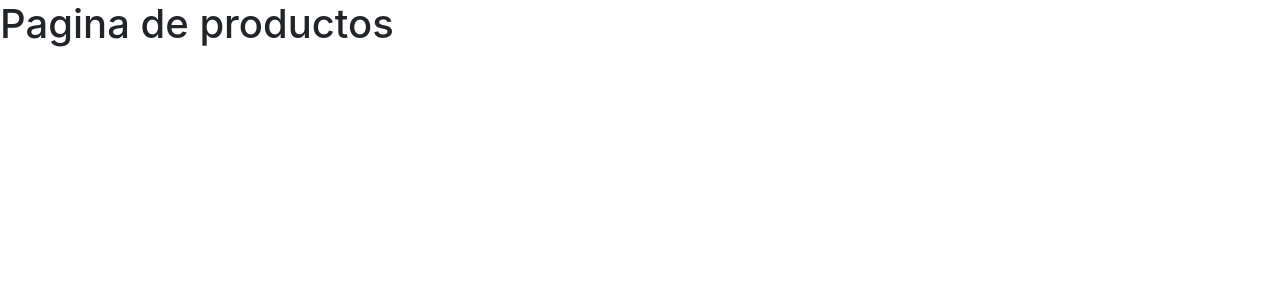
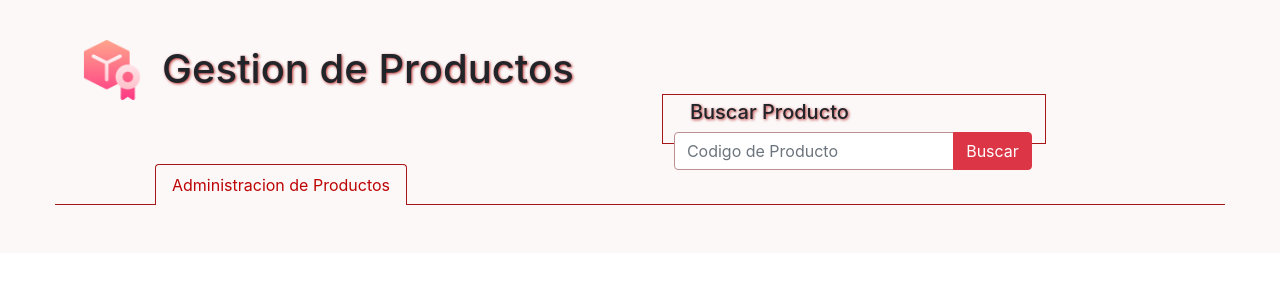
Before and after one commit to johanussa/Proyecto-Ciclo3-TecnoApp, a React (Create React App) app in the folder TecnoApp/tecnoapp-api-frontend/: page /productos in a window 1280 px wide. Shown: the top 300 px of the page. Built offline with nearby package versions, Linux system fonts and the light colour scheme.

Commit message:
Se comienza a elaborar interfaz de productos

```diff
--- a/TecnoApp/tecnoapp-api-frontend/src/components/login/LoginPage.jsx
+++ b/TecnoApp/tecnoapp-api-frontend/src/components/login/LoginPage.jsx
@@ -1,13 +1,12 @@
-import React, { useState } from 'react';
+import React from 'react';
 import './css/EstiloLgin.css';
 import Logo from './img/TecnoApp.png';
-import LogoGoogle from './img/IconGoogle.png';
 import LogoFace from './img/IconFace.png';
 import logoInsta from './img/IconInsta.png';
+import LogoGoogle from './img/IconGoogle.png';
 import { useAuth0 } from "@auth0/auth0-react";
 
 function LoginPage() {
-
     const { loginWithRedirect } = useAuth0();
     return (
         <div id="bodyMain">
@@ -29,7 +28,6 @@ function LoginPage() {
                         <a href="#"><img className="iconsSocial len" src={ LogoFace } alt="Facebook"/></a>
                         <a href="#"><img className="iconsSocial" src={ logoInsta } alt="Instagram"/></a>
                     </div>
-
                 </form>
             </div>
         </div>
--- a/TecnoApp/tecnoapp-api-frontend/src/components/navbar/css/EstiloNavbar.css
+++ b/TecnoApp/tecnoapp-api-frontend/src/components/navbar/css/EstiloNavbar.css
@@ -46,7 +46,7 @@
     margin: auto;
 }
 .modal-header {
-    background-color: rgb(255, 72, 72);
+    background-color: rgb(185, 39, 39);
 }
 #labelEmail {
     margin-bottom: 10px;
--- a/TecnoApp/tecnoapp-api-frontend/src/components/products/ProductsPage.jsx
+++ b/TecnoApp/tecnoapp-api-frontend/src/components/products/ProductsPage.jsx
@@ -1,9 +1,29 @@
 import React from 'react';
+import LogoProduct from './img/IconProduct.png';
+import './css/EstiloProducts.css';
 
 function ProductsPage() {
     return (
-        <div>
-            <h1>Pagina de productos</h1>
+        <div className="backColorProduct">
+            <div className="container">
+                <img id="iconProduct" src={ LogoProduct } alt="Product" />
+                <h1 id="titleGesProduct">Gestion de Productos</h1> <br />
+            </div>
+            <div id="divSearchProduct" className="container border input-group">
+                <h5 id="titleSearchProduct">Buscar Producto</h5>
+                <div className="input-group">
+                    <input id="inputColor" type="text" className="form-control" placeholder="Codigo de Producto" aria-label="Username"
+                        aria-describedby="basic-addon1" />
+                    <button type="button" className="input-group-text btn btn-danger" >Buscar</button>
+                </div>
+            </div>
+            <div className="divTitleProduct">
+                <ul id="navtabs" className="nav nav-tabs">
+                    <li className="nav-item">
+                        <span id="textProduct" className="nav-link active" >Administracion de Productos</span>
+                    </li>
+                </ul>
+            </div> <br /><br />
         </div>
     )
 }
--- /dev/null
+++ b/TecnoApp/tecnoapp-api-frontend/src/components/products/css/EstiloProducts.css
@@ -0,0 +1,43 @@
+.backColorProduct {
+    background-color: rgb(252, 248, 248);
+}
+#iconProduct {
+    width: 60px;
+    float: left;
+    margin: 40px 20px 10px 0px;
+}
+#titleGesProduct {
+    float: left;
+    margin: 45px 20px 10px 0px;
+    text-shadow: 1px 1px 3px rgb(189, 53, 53);
+}
+.divTitleProduct {
+    margin-top: 90px;
+}
+#textProduct {
+    color: rgb(189, 4, 4);
+    border-color: rgb(167, 23, 23);
+    background-color: rgb(252, 248, 248);
+    border-bottom: none;
+}
+#navtabs {
+    border-color: rgb(167, 23, 23);
+    margin-left: 55px;
+    margin-right: 55px;
+}
+#divSearchProduct {
+    width: 30%;
+    height: 50px;
+    position: relative;
+    border: 1px solid rgb(167, 23, 23) !important;
+    top: 70px;
+    left: -83px;
+}
+#titleSearchProduct {
+    margin-top: 5px;
+    margin-left: 15px;
+    text-shadow: 1px 1px 3px rgb(189, 53, 53);
+}
+#inputColor {
+    border-color: rgb(189, 145, 145);
+}
--- a/TecnoApp/tecnoapp-api-frontend/src/components/sales/SalesPage.jsx
+++ b/TecnoApp/tecnoapp-api-frontend/src/components/sales/SalesPage.jsx
@@ -1,9 +1,28 @@
 import React from 'react';
+import LogoSales from './img/IconSales.png';
+import './css/EstiloSales.css';
 
 function SalesPage() {
     return (
-        <div>
-            <h1>Pagina de Ventas</h1>
+        <div className="backColorSales">
+            <div className="container">
+                <img id="iconSale" src={ LogoSales } alt="Product" />
+                <h1 id="titleGesSale">Gestion de Ventas</h1> <br />
+            </div>
+            <div id="divSearchSale" className="container border input-group">
+                <h5 id="titleSearchSale">Buscar Venta</h5>
+                <div className="input-group">
+                    <input id="inputColorSale" type="text" className="form-control" placeholder="Codigo de Venta" aria-describedby="basic-addon1" />
+                    <button type="button" className="input-group-text btn btn-success" >Buscar</button>
+                </div>
+            </div>
+            <div className="divTitleSale">
+                <ul id="navTabsSale" className="nav nav-tabs">
+                    <li className="nav-item">
+                        <span id="textSale" className="nav-link active" >Administracion de Ventas</span>
+                    </li>
+                </ul>
+            </div> <br /><br />
         </div>
     )
 }
--- /dev/null
+++ b/TecnoApp/tecnoapp-api-frontend/src/components/sales/css/EstiloSales.css
@@ -0,0 +1,43 @@
+.backColorSales {
+    background-color: rgb(248, 252, 248);
+}
+#iconSale {
+    width: 60px;
+    float: left;
+    margin: 40px 20px 10px 0px;
+}
+#titleGesSale {
+    float: left;
+    margin: 45px 20px 10px 0px;
+    text-shadow: 1px 1px 3px rgb(2, 94, 10);
+}
+.divTitleSale {
+    margin-top: 90px;
+}
+#textSale {
+    color: rgb(4, 105, 46);
+    border-color: rgb(3, 112, 12);
+    background-color: rgb(248, 252, 248);
+    border-bottom: none;
+}
+#navTabsSale {
+    border-color: rgb(3, 112, 12);
+    margin-left: 55px;
+    margin-right: 55px;
+}
+#divSearchSale {
+    width: 30%;
+    height: 50px;
+    position: relative;
+    border: 1px solid rgb(3, 112, 12) !important;
+    top: 70px;
+    left: -52px;
+}
+#titleSearchSale {
+    margin-top: 5px;
+    margin-left: 15px;
+    text-shadow: 1px 1px 3px rgb(2, 94, 10);
+}
+#inputColorSale {
+    border-color: rgb(169, 212, 175);
+}
--- a/TecnoApp/tecnoapp-api-frontend/src/components/users/css/EstiloUserPage.css
+++ b/TecnoApp/tecnoapp-api-frontend/src/components/users/css/EstiloUserPage.css
@@ -1,3 +1,6 @@
+.backColorUser {
+    background-color: rgb(248, 250, 252);
+}
 #iconUser {
     width: 60px;
     float: left;
@@ -14,6 +17,7 @@
 #text {
     color: rgb(1, 69, 105);
     border-color: rgb(1, 54, 97);
+    background-color: rgb(248, 250, 252);
     border-bottom: none;
 }
 .nav-tabs {
```
Also changed, not shown: TecnoApp/tecnoapp-api-frontend/src/components/navbar/Navbar.jsx (+5 -2 lines), TecnoApp/tecnoapp-api-frontend/src/components/users/UsersPage.jsx (+11 -14 lines), TecnoApp/tecnoapp-api-frontend/src/components/products/img/IconProduct.png (added), TecnoApp/tecnoapp-api-frontend/src/components/sales/img/IconSales.png (added).
